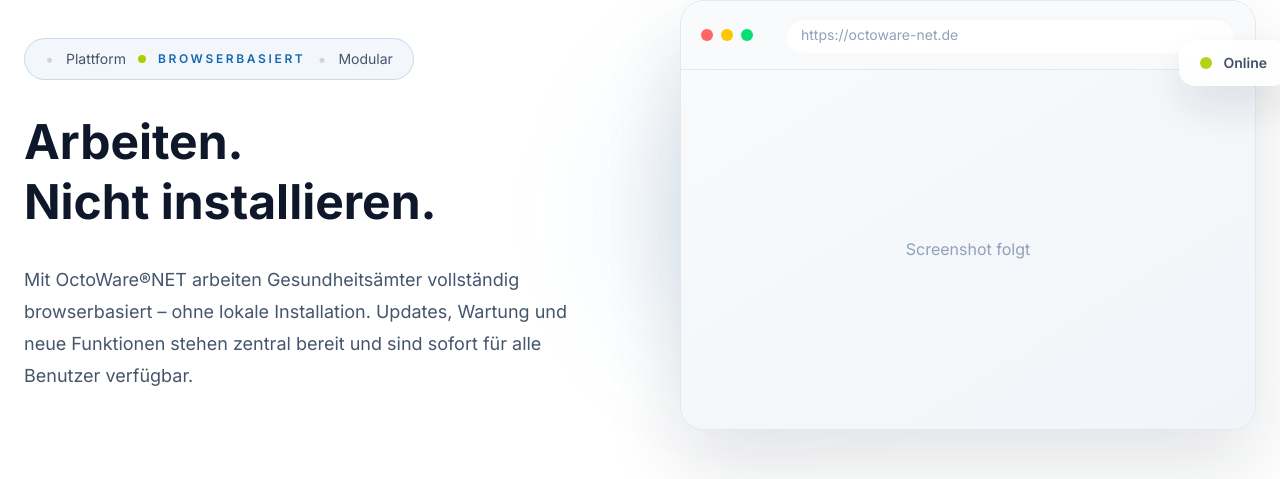
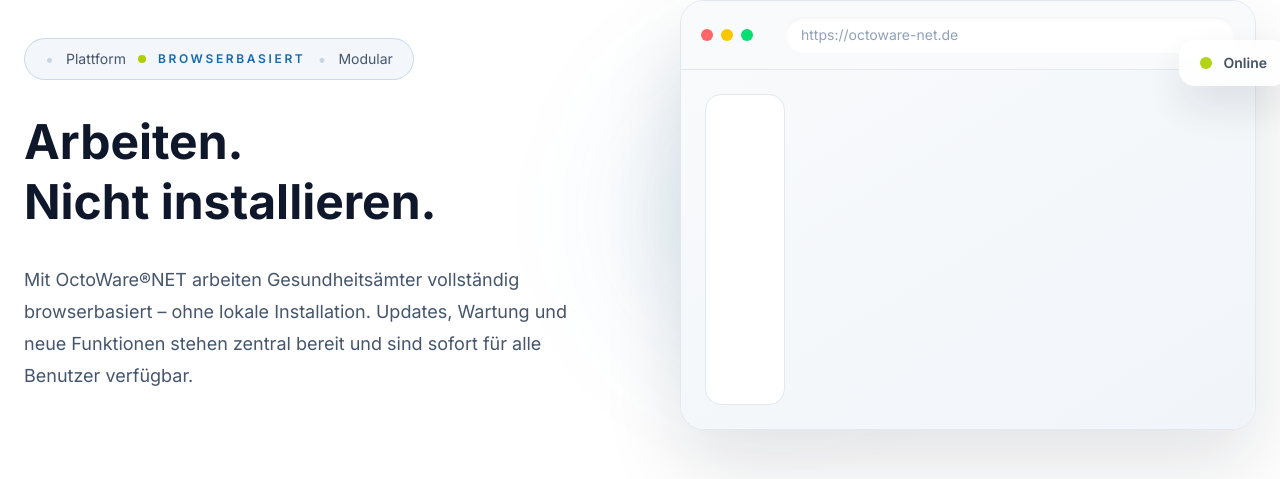
Before and after one commit to weblogger117-art/octoware-website, a Next.js app: page /plattform in a window 1280 px wide. Shown: the part 944-1423 px from the top of the page. Built offline with nearby package versions, Linux system fonts and the light colour scheme.

Commit message:
Update BrowserBased.tsx

```diff
--- a/components/sections/platform/BrowserBased.tsx
+++ b/components/sections/platform/BrowserBased.tsx
@@ -224,23 +224,42 @@ export default function BrowserBased() {
 
     {/* Inhalt */}
 
+<div
+  className="
+    aspect-[16/10]
+    bg-gradient-to-br
+    from-slate-50
+    to-slate-100
+    p-6
+  "
+>
+
+  <div className="flex h-full gap-5">
+
+    {/* Sidebar */}
+
     <div
       className="
-        flex
-        aspect-[16/10]
-        items-center
-        justify-center
-        bg-gradient-to-br
-        from-slate-50
-        to-slate-100
+        w-20
+        rounded-2xl
+        bg-white
+        border
+        border-slate-200
+        p-3
       "
     >
 
-      <span className="text-slate-400">
-        Screenshot folgt
-      </span>
+    </div>
+
+    {/* Hauptbereich */}
+
+    <div className="flex flex-1 flex-col gap-4">
 
     </div>
+
+  </div>
+
+</div>
 
   </div>
 
```
